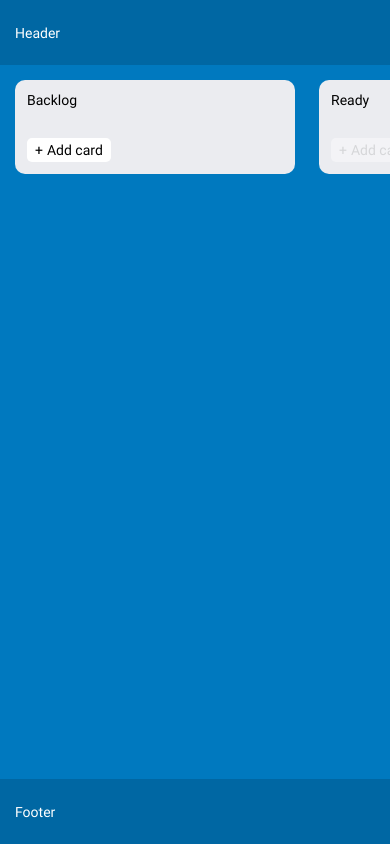
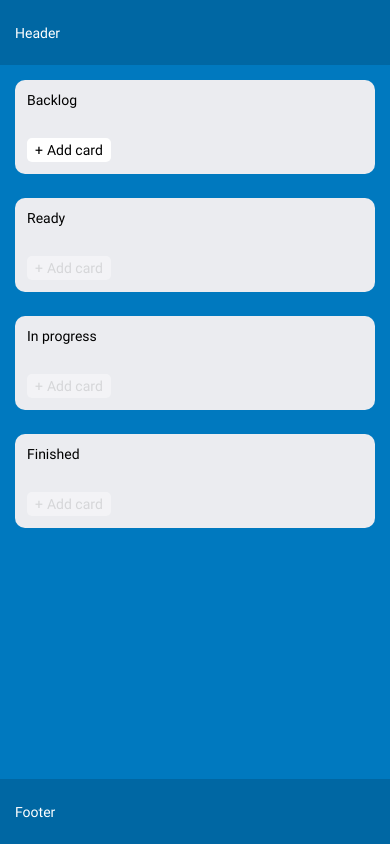
Before and after one commit to Ivan-ISS/project_kanban-board, a React (Vite) app: page / in a window 390 px wide. Built offline with nearby package versions, Linux system fonts and the light colour scheme.

Commit message:
project_kanban-board__refactor: added styles for mobile screens

```diff
--- a/src/components/CardList/cardList.module.scss
+++ b/src/components/CardList/cardList.module.scss
@@ -4,4 +4,15 @@
 .cardList {
     display: flex;
     gap: 24px;
+
+    width: 100%;
+    margin: 0 auto;
 }
+
+@media (max-width: 1250px) {
+
+    .cardList {
+        max-width: 800px;
+        flex-direction: column;
+    }
+}
```
